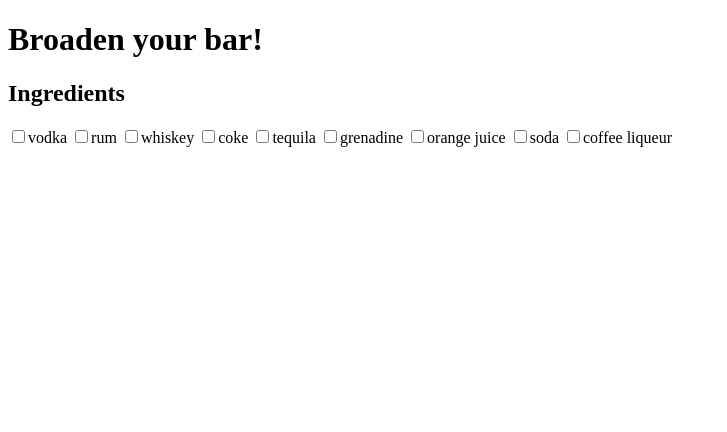
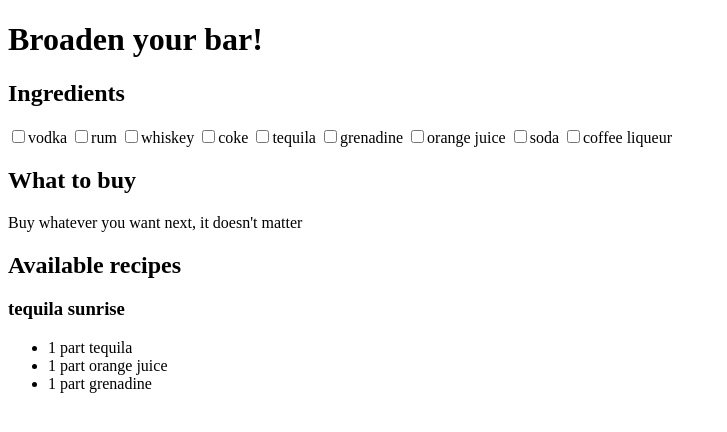
Before and after one commit to andybarron/broaden-your-bar, a React (Create React App) app: page / in a window 1280 px wide. Shown: the top 432 px of the page, without its empty margins (0-727 px from the left). Built offline with nearby package versions, Linux system fonts and the light colour scheme.

Commit message:
bitch-ass UI

```diff
--- a/src/components/App.tsx
+++ b/src/components/App.tsx
@@ -1,8 +1,30 @@
 import React from "react"
-import { IngredientId, IngredientChecklist, ingredientMap } from "../data"
+import {
+  IngredientId,
+  IngredientChecklist,
+  ingredientMap,
+  recipeMap,
+} from "../data"
+import { computeAvailableRecipes, computeNextIngredient } from "../algo"
+import { RecipeView } from "./RecipeView"
 
 export function App() {
   const [checklist, setChecklist] = React.useState<IngredientChecklist>({})
+
+  const availableIngredients = Object.keys(checklist).filter(
+    (id) => checklist[id as IngredientId],
+  ) as IngredientId[]
+
+  const availableRecipes = React.useMemo(() => {
+    return ["tequilaSunrise"] // TODO FIXME
+    return computeAvailableRecipes(availableIngredients, [
+      ...recipeMap.values(),
+    ])
+  }, [availableIngredients])
+
+  const nextIngredient = React.useMemo(() => {
+    return computeNextIngredient(availableIngredients, [...recipeMap.values()])
+  }, [availableIngredients])
 
   function toggleIngredient(id: IngredientId) {
     setChecklist((prev) => ({
@@ -35,6 +57,36 @@ export function App() {
           },
         )}
       </div>
+      <div>
+        <h2>What to buy</h2>
+        {Boolean(nextIngredient) && (
+          <span>
+            To maximize your drink list, you should buy: {nextIngredient}
+          </span>
+        )}
+        {!nextIngredient && (
+          <span>Buy whatever you want next, it doesn't matter</span>
+        )}
+      </div>
+      <div>
+        <h2>Available recipes</h2>
+        <div>
+          {availableRecipes.map((id) => {
+            const key = id
+            const recipe = recipeMap.get(id)
+            if (!recipe) {
+              return <React.Fragment key={key} />
+            }
+            return (
+              <RecipeView
+                key={key}
+                ingredientMap={ingredientMap}
+                recipe={recipe}
+              />
+            )
+          })}
+        </div>
+      </div>
     </div>
   )
 }
--- /dev/null
+++ b/src/components/RecipeView.tsx
@@ -0,0 +1,32 @@
+import React from "react"
+import { Recipe, Ingredient } from "../models"
+
+export interface RecipeViewProps {
+  ingredientMap: Map<string, Ingredient>
+  recipe: Recipe<string>
+}
+
+export function RecipeView({ ingredientMap, recipe }: RecipeViewProps) {
+  const { name, items } = recipe
+  return (
+    <div>
+      <h3>{name}</h3>
+      <ul>
+        {Object.entries(items).map(([id, item]) => {
+          const key = id
+          if (!item) {
+            return <React.Fragment key={key} />
+          }
+          const parts = item.parts ?? 1
+          const plural = parts !== 1
+          const name = ingredientMap.get(id)?.name ?? `[${id}]`
+          return (
+            <li key={key}>
+              {parts} {plural ? "parts" : "part"} {name}
+            </li>
+          )
+        })}
+      </ul>
+    </div>
+  )
+}
```
